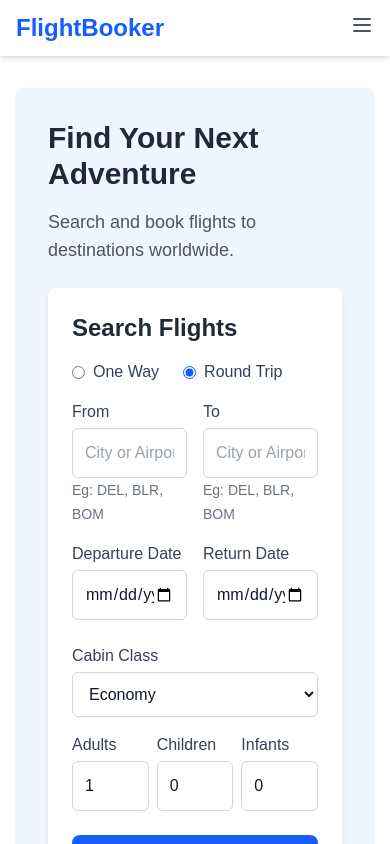
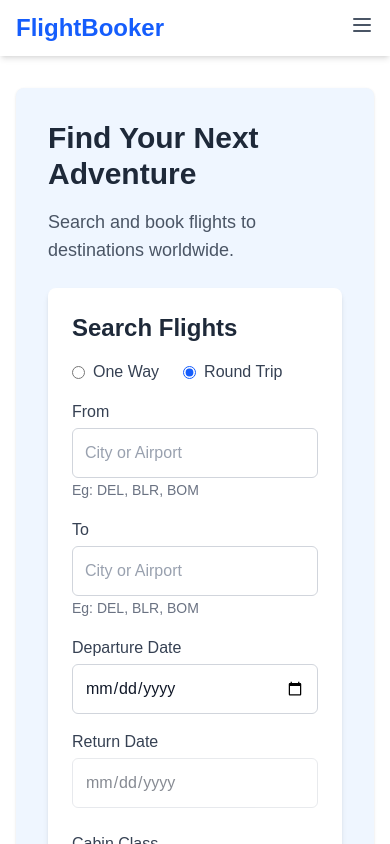
Before and after one commit to sourish215/flight-booking, a Next.js app: page / in a window 390 px wide. Both pictures are taken after a click on the radio button "Round Trip". Shown: the top 844 px of the page. Built offline with nearby package versions, Linux system fonts and the light colour scheme; no server answers.

Commit message:
fix(ui): improve usability and responsiveness of flight search form

```diff
--- a/src/components/flights/FlightSearchForm.tsx
+++ b/src/components/flights/FlightSearchForm.tsx
@@ -86,7 +86,7 @@ export default function FlightSearchForm() {
                   value="one-way"
                   checked={searchParams.tripType === "one-way"}
                   onChange={handleInputChange}
-                  className="mr-2 accent-blue-600"
+                  className="mr-2 accent-blue-600 cursor-pointer"
                 />
                 <label htmlFor="one-way" className="text-gray-700 font-medium">
                   One Way
@@ -100,7 +100,7 @@ export default function FlightSearchForm() {
                   value="round-trip"
                   checked={searchParams.tripType === "round-trip"}
                   onChange={handleInputChange}
-                  className="mr-2 accent-blue-600"
+                  className="mr-2 accent-blue-600 cursor-pointer"
                 />
                 <label
                   htmlFor="round-trip"
@@ -112,7 +112,7 @@ export default function FlightSearchForm() {
             </div>
           </div>
 
-          <div className="grid grid-cols-2 gap-4">
+          <div className="grid grid-cols-1 md:grid-cols-2 gap-4">
             <div>
               <label
                 htmlFor="origin"
@@ -155,8 +155,8 @@ export default function FlightSearchForm() {
           </div>
         </div>
 
-        <div className="flex-1">
-          <div className="grid grid-cols-2 gap-4">
+        <div className="flex-1 md:mt-auto md:pb-6">
+          <div className="grid grid-cols-1 md:grid-cols-2 gap-4">
             <div>
               <label
                 htmlFor="departureDate"
@@ -170,7 +170,7 @@ export default function FlightSearchForm() {
                 name="departureDate"
                 value={searchParams.departureDate}
                 onChange={handleInputChange}
-                className="w-full p-3 border border-gray-300 rounded-md focus:ring-2 focus:ring-blue-500 focus:border-blue-500 text-gray-900 placeholder-gray-400"
+                className="w-full cursor-pointer p-3 border border-gray-300 rounded-md focus:ring-2 focus:ring-blue-500 focus:border-blue-500 text-gray-900 placeholder-gray-400"
                 required
               />
             </div>
@@ -189,7 +189,8 @@ export default function FlightSearchForm() {
                   name="returnDate"
                   value={searchParams.returnDate || ""}
                   onChange={handleInputChange}
-                  className="w-full p-3 border border-gray-300 rounded-md focus:ring-2 focus:ring-blue-500 focus:border-blue-500 text-gray-900 placeholder-gray-400"
+                  disabled={searchParams.departureDate === ""}
+                  className="w-full cursor-pointer disabled:opacity-50 disabled:cursor-not-allowed p-3 border border-gray-300 rounded-md focus:ring-2 focus:ring-blue-500 focus:border-blue-500 text-gray-900 placeholder-gray-400"
                   required={searchParams.tripType === "round-trip"}
                 />
               </div>
@@ -211,7 +212,7 @@ export default function FlightSearchForm() {
             name="cabinClass"
             value={searchParams.cabinClass}
             onChange={handleInputChange}
-            className="w-full p-3 border border-gray-300 rounded-md focus:ring-2 focus:ring-blue-500 focus:border-blue-500 text-gray-900 placeholder-gray-400"
+            className="w-full p-3 border border-gray-300 rounded-md focus:ring-2 focus:ring-blue-500 focus:border-blue-500 text-gray-900 placeholder-gray-400 cursor-pointer"
           >
             <option value="Economy">Economy</option>
             <option value="Premium Economy">Premium Economy</option>
```
